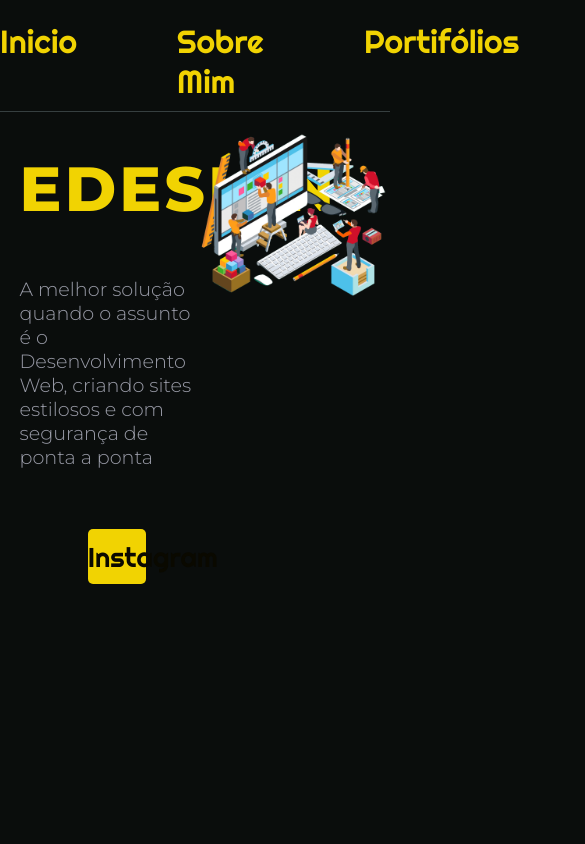
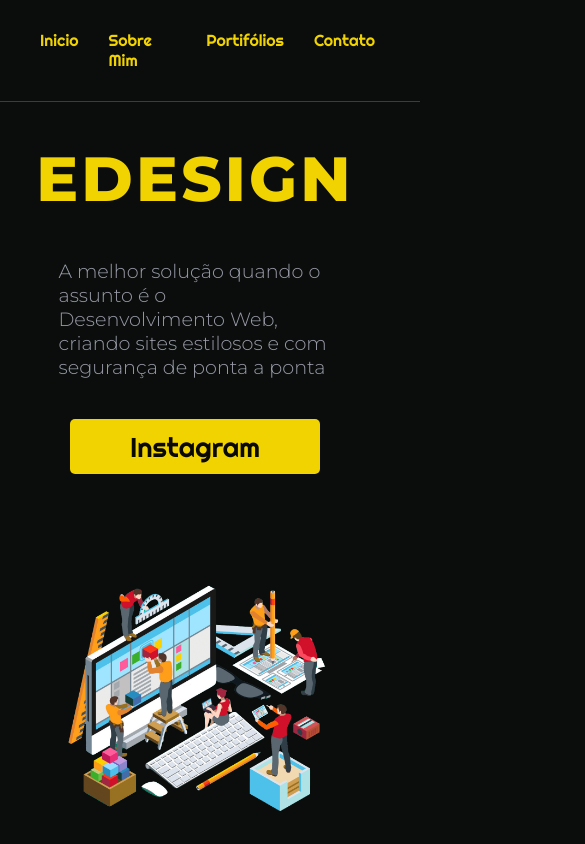
Before and after one commit to EdersonLopes/portfolio, a plain HTML site: page index.html in a window 390 px wide. Shown: the top 844 px of the page, 585 px wide, since content can reach past the window. Drawn offline with Linux system fonts and the light colour scheme; a web font is replaced by a local one.

Commit message:
etapa1/2 da responsividade
Utilizei o breakpoint e media queries para tornar meu site responsivo, deixando assim a interação com o usuario mais fluida

```diff
--- a/index.html
+++ b/index.html
@@ -5,6 +5,7 @@
     <meta http-equiv="X-UA-Compatible" content="IE=edge">
     <meta name="viewport" content="width=device-width, initial-scale=1.0">
     <link rel="stylesheet" href="style.css">
+    <link rel="stylesheet" href="style-mobile.css">
     <title>Ederson Lopes</title>
     <script src="https://kit.fontawesome.com/e603deef4d.js" crossorigin="anonymous"></script>
 </head>
--- /dev/null
+++ b/style-mobile.css
@@ -0,0 +1,88 @@
+@import url('https://fonts.googleapis.com/css2?family=Cormorant+Upright:wght@300;500;700&family=Montserrat:wght@100;300;400;500;800&family=Raleway:ital,wght@0,200;1,300&family=Righteous&display=swap');
+*{
+    margin: 0;
+    padding: 0;
+
+
+
+}
+@media only screen and (max-width: 480px) {
+    /* Estilos para dispositivos móveis pequenos */
+        body {
+          display: flex;
+          flex-direction: column;
+          overflow: hidden;
+        }
+
+        header {
+          font-size: 16px;
+          padding: 0;
+          justify-content: left;
+          padding-left: 30px;
+        }
+
+
+ul{
+    padding: 0px;
+    padding-inline-start: 10px;
+    padding-right: 45px;
+    column-gap: 30px;
+    padding-bottom: 31px;
+    margin: auto;
+
+}
+
+header>ul>a{
+    padding: 0px;
+    margin: auto;
+}
+main{
+    width: 100%;
+    justify-content: space-between;
+    flex-direction: column;
+}
+
+div.left{
+    width: 100%;
+    row-gap: 20px;
+    height: auto;
+}
+div.port>ul>li{
+    display: none;
+}
+div.left>h1{
+    margin: auto;
+    margin-bottom: 10px;
+    font-weight: bolder;
+    row-gap: 10px;
+}
+div.left>h2{
+    width: 70%;
+    margin: auto;
+    margin-top: 2px;
+    margin-bottom: 20px;
+    font-size: 1.2rem;
+    padding-top: 10px;
+}
+
+div.left>button{
+    width: 250px;
+    margin: auto;
+}
+div.right{
+    width: 70%;
+    margin: auto;
+    margin-top: 80px;
+}
+
+
+div.titulo>h1{
+height: 73px;
+text-align: center;
+
+}
+div.apresentacao{
+    height: 35%;
+    padding-top: 35px;
+}
+}
```
